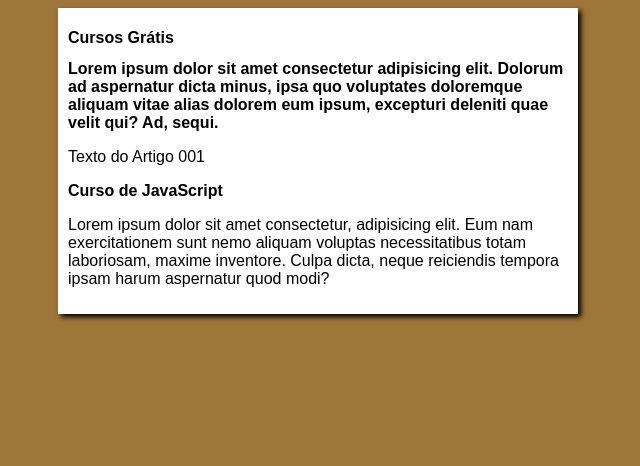
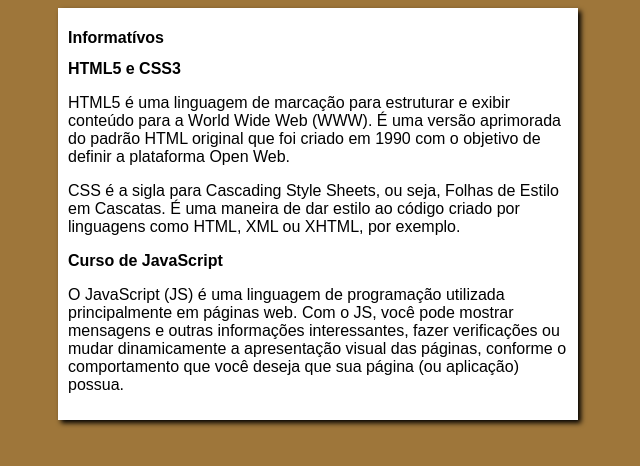
Before and after one commit to FlaviaSilvaLima/projeto-site, a plain HTML site: page index.html in a window 1280 px wide. Shown: the whole page, without its empty margins (322-962 px from the left). Drawn offline with Linux system fonts and the light colour scheme.

Commit message:
Update index.html

```diff
--- a/index.html
+++ b/index.html
@@ -10,15 +10,18 @@
 
     <main>
         <header>
-            <h1>Cursos Grátis</h1>
+            <h1>
+                Informatívos
+            </h1>
         </header>
         <article>
-        <h2>Lorem ipsum dolor sit amet consectetur adipisicing elit. Dolorum ad aspernatur dicta minus, ipsa quo voluptates doloremque aliquam vitae alias dolorem eum ipsum, excepturi deleniti quae velit qui? Ad, sequi.</h2>
-        <p>Texto do Artigo 001</p>
+        <h2>HTML5 e CSS3</h2>
+        <p>HTML5 é uma linguagem de marcação para estruturar e exibir conteúdo para a World Wide Web (WWW). É uma versão aprimorada do padrão HTML original que foi criado em 1990 com o objetivo de definir a plataforma Open Web.</p>
+        <p>CSS é a sigla para Cascading Style Sheets, ou seja, Folhas de Estilo em Cascatas. É uma maneira de dar estilo ao código criado por linguagens como HTML, XML ou XHTML, por exemplo.</p>
         </article>
         <article>
             <h2>Curso de JavaScript</h2>
-            <p>Lorem ipsum dolor sit amet consectetur, adipisicing elit. Eum nam exercitationem sunt nemo aliquam voluptas necessitatibus totam laboriosam, maxime inventore. Culpa dicta, neque reiciendis tempora ipsam harum aspernatur quod modi?</p>
+            <p>O JavaScript (JS) é uma linguagem de programação utilizada principalmente em páginas web. Com o JS, você pode mostrar mensagens e outras informações interessantes, fazer verificações ou mudar dinamicamente a apresentação visual das páginas, conforme o comportamento que você deseja que sua página (ou aplicação) possua.</p>
         </article>
     </main>
 
```
